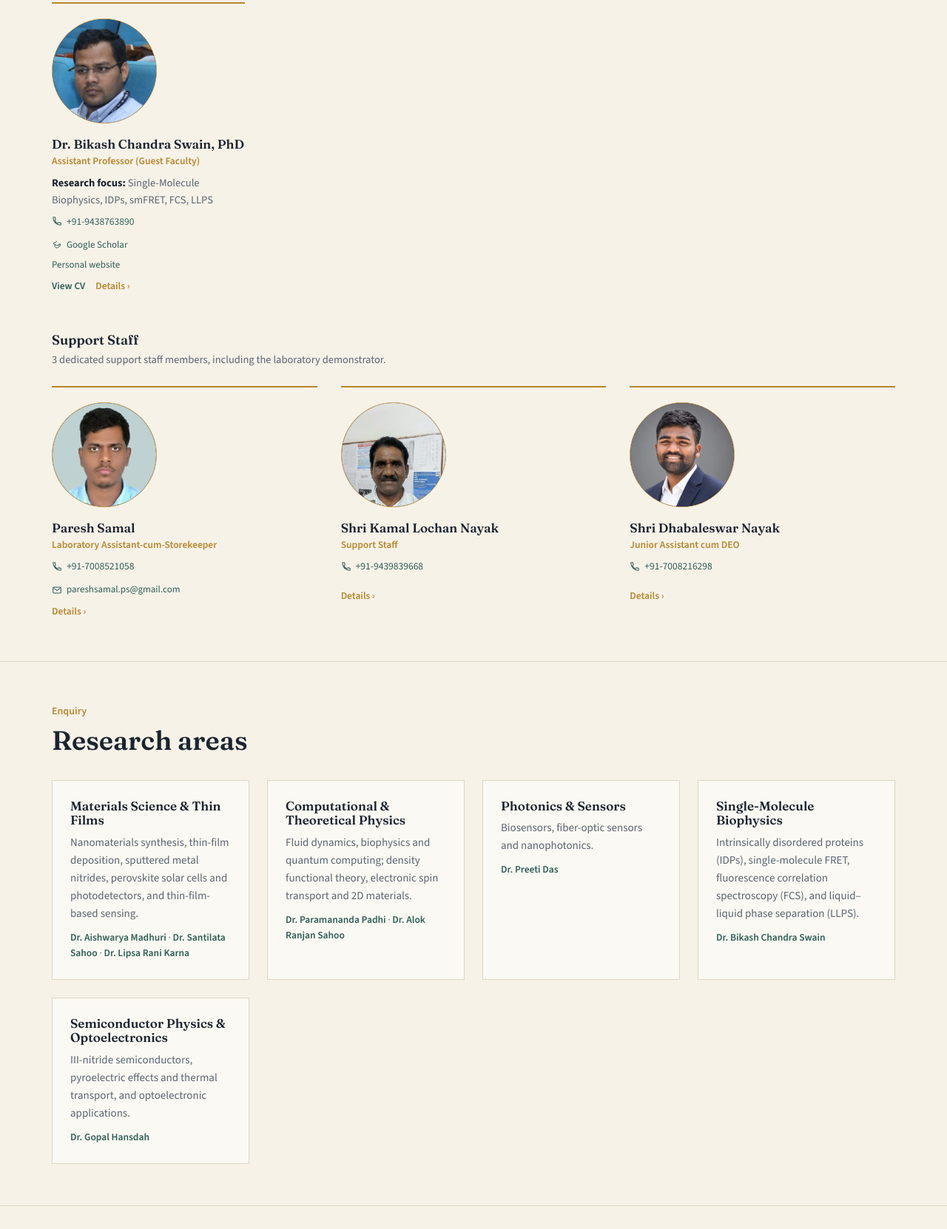
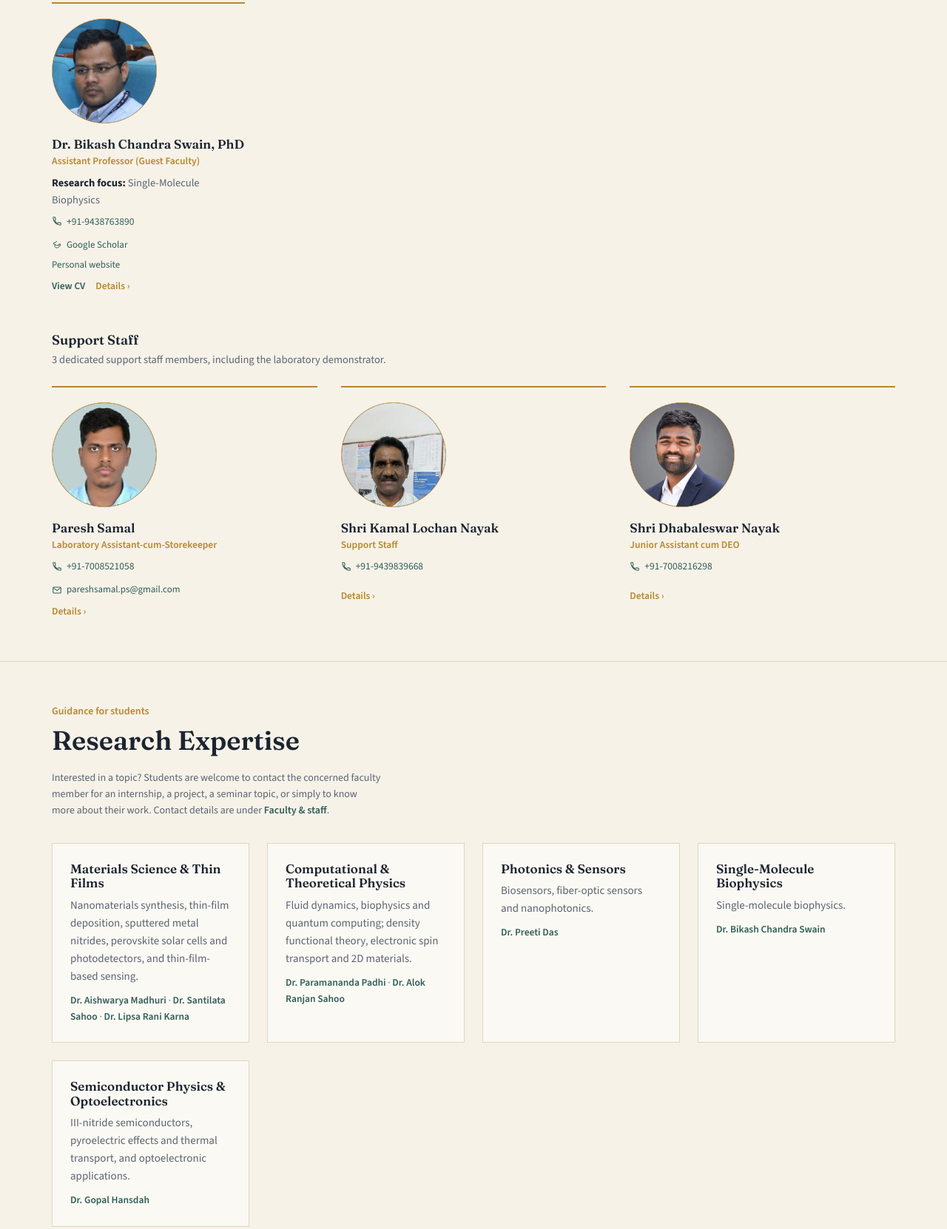
Before and after one commit to Physics-VDU/Physics-VDU.github.io, a plain HTML site: page index.html in a window 1280 px wide. Shown: the part 5612-7274 px from the top of the page at 74% size. Drawn offline with nearby package versions, Linux system fonts and the light colour scheme.

Commit message:
Add files via upload

```diff
--- a/facultyData.js
+++ b/facultyData.js
@@ -82,7 +82,7 @@ const FACULTY = {
       </ul>`,
       membership: "Reviewer, Elsevier journal <em>Vacuum</em>.",
       experience: `<ul>
-        <li>Guest faculty (Assistant Professor), Department of Physics, Vikram Dev University, Jeypore, Odisha (Jan 2026 &ndash; Present).</li>
+        <li>Guest faculty (Assistant Professor), Department of Physics, Vikram Dev University, Jayapur, Odisha (Jan 2026 &ndash; Present).</li>
         <li>Guest lecturer, Department of Physics, Model Degree College, Boudh, Odisha (July 2025 &ndash; Jan 2026).</li>
       </ul>`
     }
@@ -214,14 +214,14 @@ const FACULTY = {
     sections: { research: "Density Functional Theory, Electronic Spin Transport, NEGF, 2D Materials." }
   },
   "bikash-chandra-swain": {
-    card: {"researchFocus": "Single-Molecule Biophysics, IDPs, smFRET, FCS, LLPS"},
+    card: {"researchFocus": "Single-Molecule Biophysics"},
     name: "Dr. Bikash Chandra Swain, PhD", initials: "BS", role: "Assistant Professor (Guest Faculty)", spec: "",
     phone: "9438763890", emails: [],
     links: [
       { label: "Google Scholar profile", url: "https://scholar.google.com/citations?user=85MmpgkAAAAJ&hl=en" },
       { label: "Personal website", url: "https://bikashbiophy.github.io/Webpage/" }
     ], cv: "cv/bikash-chandra-swain.pdf", avatarSrc: "assets/bikash-chandra-swain.jpg",
-    sections: { research: "Single-Molecule Biophysics, IDPs, smFRET, FCS, LLPS." }
+    sections: { research: "Single-Molecule Biophysics." }
   },
   "paresh-samal": {
     card: {"role": "Laboratory Assistant-cum-Storekeeper"},
--- a/index.html
+++ b/index.html
@@ -4,7 +4,7 @@
 <meta charset="utf-8">
 <meta name="viewport" content="width=device-width, initial-scale=1">
 <title>Department of Physics - Vikram Dev University, Jayapur</title>
-<meta name="description" content="Department of Physics, Vikram Dev University, Jayapur (Jeypore), Koraput, Odisha - programmes, faculty, study resources, news and alumni.">
+<meta name="description" content="Department of Physics, Vikram Dev University, Jayapur, Koraput, Odisha - programmes, faculty, study resources, news and alumni.">
 <link rel="preconnect" href="https://fonts.googleapis.com">
 <link rel="preconnect" href="https://fonts.gstatic.com" crossorigin>
 <link rel="stylesheet" href="https://fonts.googleapis.com/css2?family=Fraunces:wght@400;500;600;700&family=Source+Sans+3:wght@400;500;600;700&display=swap">
@@ -253,8 +253,9 @@
   <section id="research" style="padding:56px 0;border-top:1px solid #ddd6c4;">
     <div style="max-width:1140px;margin:0 auto;padding:0 24px;">
       <div style="max-width:56ch;margin-bottom:32px;">
-        <div style="color:#b8862e;font-weight:600;font-size:14px;margin-bottom:8px;">Enquiry</div>
-        <h2 style="font-size:clamp(26px,3.4vw,36px);">Research areas</h2>
+        <div style="color:#b8862e;font-weight:600;font-size:14px;margin-bottom:8px;">Guidance for students</div>
+        <h2 style="font-size:clamp(26px,3.4vw,36px);">Research Expertise</h2>
+        <p style="color:#5b6472;font-size:14px;margin:0;">Interested in a topic? Students are welcome to contact the concerned faculty member for an internship, a project, a seminar topic, or simply to know more about their work. Contact details are under <a href="#faculty" style="color:#2f5d58;font-weight:600;text-decoration:none;">Faculty &amp; staff</a>.</p>
       </div>
       <div style="display:grid;grid-template-columns:repeat(auto-fit,minmax(240px,1fr));gap:24px;">
         <div style="background:#fbf9f3;border:1px solid #ddd6c4;padding:24px;">
@@ -274,7 +275,7 @@
         </div>
         <div style="background:#fbf9f3;border:1px solid #ddd6c4;padding:24px;">
           <h3 style="font-size:17px;margin-bottom:8px;">Single-Molecule Biophysics</h3>
-          <p style="color:#5b6472;font-size:15px;margin:0 0 10px;">Intrinsically disordered proteins (IDPs), single-molecule FRET, fluorescence correlation spectroscopy (FCS), and liquid–liquid phase separation (LLPS).</p>
+          <p style="color:#5b6472;font-size:15px;margin:0 0 10px;">Single-molecule biophysics.</p>
           <p style="color:#5b6472;font-size:13.5px;margin:0;"><a href="faculty-details.html?id=bikash-chandra-swain" style="color:#2f5d58;text-decoration:none;font-weight:600;">Dr. Bikash Chandra Swain</a></p>
         </div>
         <div style="background:#fbf9f3;border:1px solid #ddd6c4;padding:24px;">
@@ -602,7 +603,7 @@
       <div style="display:grid;grid-template-columns:repeat(auto-fit,minmax(280px,1fr));gap:32px;">
         <dl style="margin:0;">
           <dt style="font-size:13px;color:#5b6472;margin-top:0;">Address</dt>
-          <dd style="margin:2px 0 20px;font-size:16px;">Department of Physics, <a href="https://vikramdevuniversity.ac.in/" target="_blank" rel="noopener" style="color:#2f5d58;text-decoration:none;">Vikram Dev University</a>, At/Po: Jeypore, N.H. 26, Jeypore, PIN: 764001, Dist: Koraput, Odisha, India</dd>
+          <dd style="margin:2px 0 20px;font-size:16px;">Department of Physics, <a href="https://vikramdevuniversity.ac.in/" target="_blank" rel="noopener" style="color:#2f5d58;text-decoration:none;">Vikram Dev University</a>, At/Po: Jayapur, N.H. 26, Jayapur, PIN: 764001, Dist: Koraput, Odisha, India</dd>
           <dt style="font-size:13px;color:#5b6472;">Email</dt>
           <dd style="margin:2px 0 20px;font-size:16px;"><a href="mailto:vdu.physics@gmail.com" style="color:#2f5d58;text-decoration:none;">vdu.physics@gmail.com</a></dd>
           <dt style="font-size:13px;color:#5b6472;">Office hours</dt>
```
